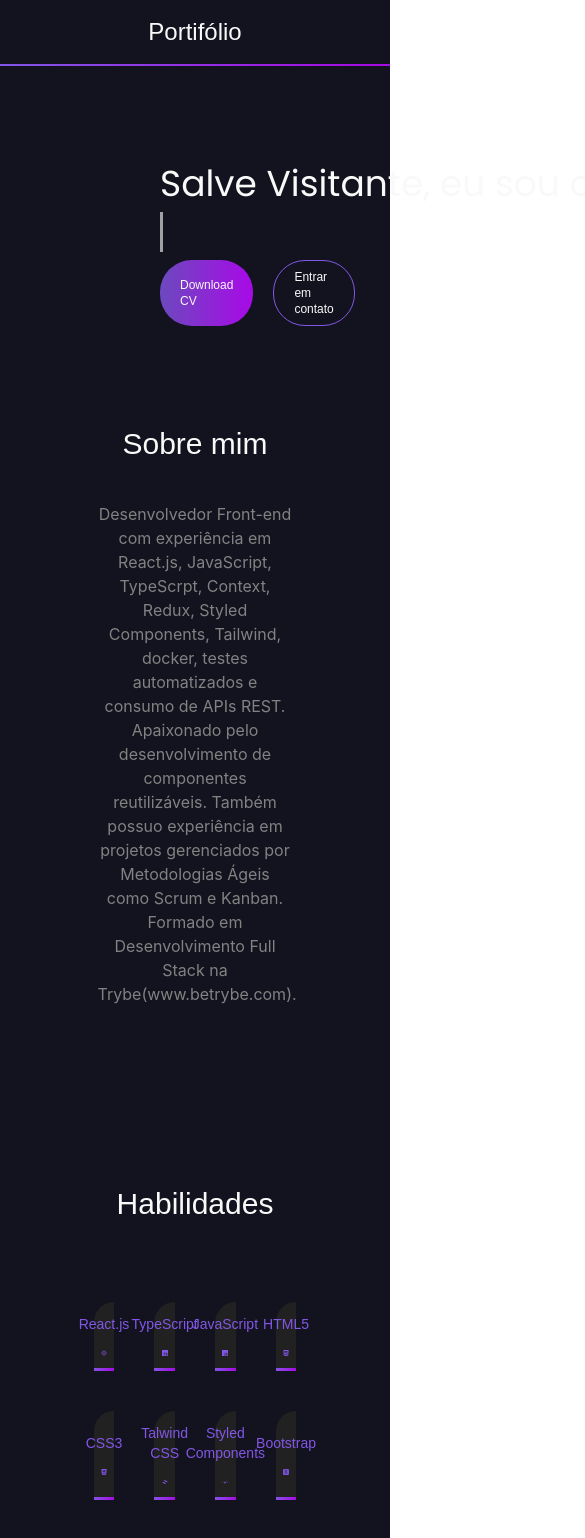
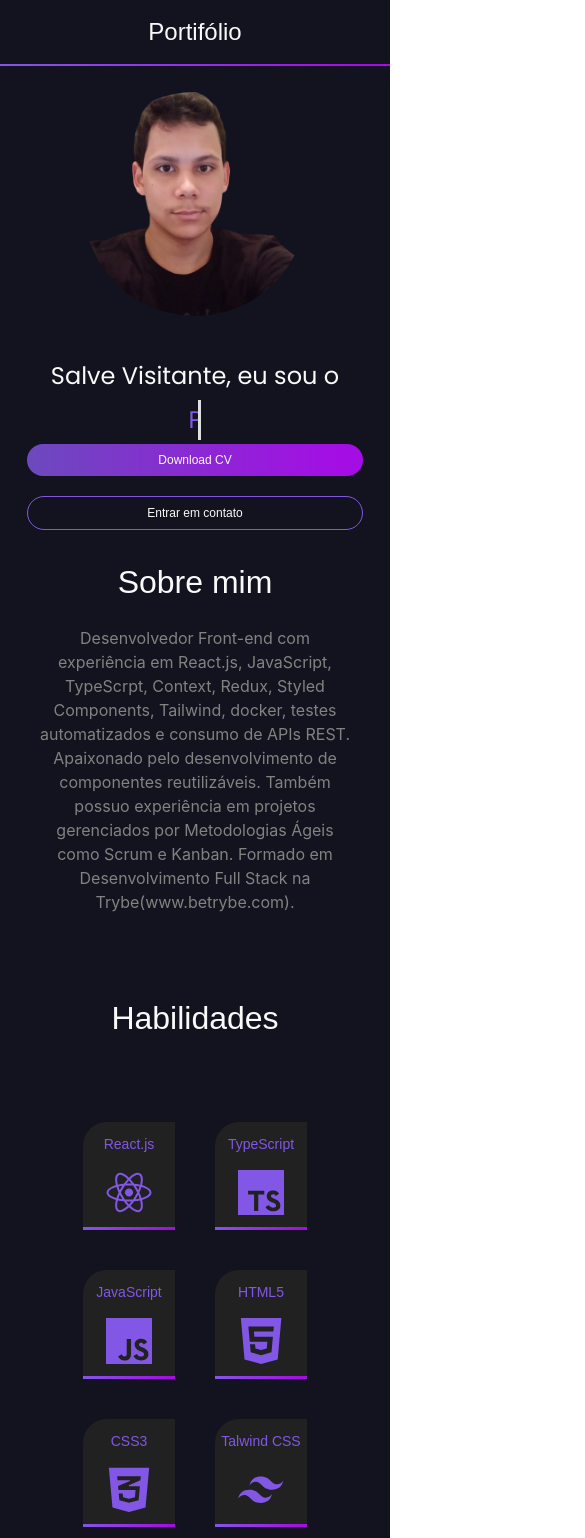
Before and after one commit to PedroAugMedeiros/PedroMedeiros-Portifolio, a React (Create React App) app: page / in a window 390 px wide. Shown: the top 1538 px of the page, 585 px wide, since content can reach past the window. Built offline with nearby package versions, Linux system fonts and the light colour scheme.

Commit message:
apply responsive styles

```diff
--- a/src/components/About.jsx
+++ b/src/components/About.jsx
@@ -1,10 +1,12 @@
 import React from 'react'
 
 export default function About() {
+      {/* <h2 className='text-center m-5 dmsans text-content mx-40 sm:mx-10 sm:m-0 w-[50%] sm:w-[80%] md:m-0 md:w-[90%]text-5xl'>Desenvolvedor Front-end com experiência em React.js, JavaScript, TypeScrpt, Context, Redux, Styled Components, Tailwind, docker, testes automatizados e consumo de APIs REST. Apaixonado pelo desenvolvimento de componentes reutilizáveis. Também possuo experiência em projetos gerenciados por Metodologias Ágeis como Scrum e Kanban. Formado em Desenvolvimento Full Stack na Trybe(www.betrybe.com).</h2></div> */}
 
   return (
-    <div className='flex flex-col items-center gap-5'><h1 className='text-3xl font-dmsans text-titles'>Sobre mim</h1>
-    <p className='text-center m-5 dmsans text-content mx-40 w-[50%]'>Desenvolvedor Front-end com experiência em React.js, JavaScript, TypeScrpt, Context, Redux, Styled Components, Tailwind, docker, testes automatizados e consumo de APIs REST. Apaixonado pelo desenvolvimento de componentes reutilizáveis. Também possuo experiência em projetos gerenciados por Metodologias Ágeis como Scrum e Kanban. Formado em Desenvolvimento Full Stack na Trybe(www.betrybe.com).</p></div>
+    <div className='flex flex-col items-center gap-5'><h1 className='text-[200%] font-dmsans text-titles md:text-[260%]'>Sobre mim</h1>
+        <h2 className='text-center m-5 text-content  dmsans mx-40 sm:mx-10 sm:m-0 w-[50%] sm:w-[80%] md:m-0 md:text-3xl md:w-[90%] '>Desenvolvedor Front-end com experiência em React.js, JavaScript, TypeScrpt, Context, Redux, Styled Components, Tailwind, docker, testes automatizados e consumo de APIs REST. Apaixonado pelo desenvolvimento de componentes reutilizáveis. Também possuo experiência em projetos gerenciados por Metodologias Ágeis como Scrum e Kanban. Formado em Desenvolvimento Full Stack na Trybe(www.betrybe.com).</h2></div>
+
 
   )
 }
--- a/src/components/Contacts.jsx
+++ b/src/components/Contacts.jsx
@@ -30,13 +30,14 @@ export default function Contacts() {
 
   return (
     <div className='flex flex-col items-center gap-5'>
-      <h1 className='text-center text-3xl font-dmsans text-titles'>Contatos</h1>
-      <section className='flex gap-20 items-center m-10 mx-20'>
+      <h1 className='text-center text-[200%] font-dmsans text-titles md:text-[260%]'>Contatos</h1>
+      <section className='flex gap-20 items-center m-10 mx-20 sm:flex-col sm:gap-10 md:flex-wrap md:justify-center md:mx-5'>
         {contacts.map((contact) =>
-                <div className='flex flex-col items-center justify-center'>
-                <a href={contact.link} target='blank'><div className='rounded-full bg-[#212121] mb-3'><img className='p-3' src={contact.icon} alt={contact.icon}/></div></a>
-                <h2 className='text-[#F9F9F9]  line-resume font-dmsans'>{contact.title}</h2>
-                <h3 className='text-[#828282] line-resume font-dmsans'>{contact.content}</h3>
+                // <div className='flex flex-col items-center justify-center md:w-[200%]'>
+                <div className='flex flex-col items-center justify-center md:w-[42%]'>
+                <a className='md:w-[60%]' href={contact.link} target='blank'><div className='rounded-full bg-[#212121] mb-3'><img className='p-3  md:w-[100%] md:p-8' src={contact.icon} alt={contact.icon}/></div></a>
+                <h2 className='text-[#F9F9F9]  line-resume font-dmsans md:text-3xl'>{contact.title}</h2>
+                <h3 className='text-[#828282] line-resume font-dmsans md:text-xl'>{contact.content}</h3>
               </div>)}
 
       </section>
--- a/src/components/Header.jsx
+++ b/src/components/Header.jsx
@@ -6,7 +6,7 @@ export default function Header() {
     <div>
     <section className='flex gap-5 justify-around py-4'>
         <h1 className='font-dmsans text-2xl
- font-medium  text-titles'>
+ font-medium  text-titles md:text-[260%] md:p-4'>
         Portifólio
         </h1>
     </section>
--- a/src/components/Projects.jsx
+++ b/src/components/Projects.jsx
@@ -24,21 +24,21 @@ export default function Projects() {
   },]
 
   return (
-    <div className='flex flex-col gap-10'>
-      <h1 className='text-center text-3xl font-dmsans text-titles'>Projetos</h1>
-      <div className='w-[10%] text-3xl font-dmsans text-titles ml-20'>
+    <div className='flex flex-col gap-10 overflow-y-hidden'>
+      <h1 className='text-center text-[200%] font-dmsans text-titles md:text-[260%]'>Projetos</h1>
+      <div className='w-[10%] text-[150%] font-dmsans text-titles ml-20 sm:w-[40%] sm:ml-10 md:ml-10 md:w-[20%] md:text-[200%]'>
       <h2>Destaques</h2>
       <div className='borderGradientProjects'></div>
       </div>
 
-      <section className='flex flex-wrap gap-5 justify-around items-center'>
+      <section className='flex flex-wrap gap-5 justify-around items-center sm:flex-col sm:justify-center sm:items-center sm:mx-5 md:flex-col md:justify-center md:items-center md:mx-5 md:gap-20 overflow-y-hidden'>
       {projects.map((project) => {
         return (
             <ProjectCard key={project.title} title={project.title} icon={project.icon} linkRepository={project.linkRepository} linkDeploy={project.linkDeploy}/>
         )
       })}
       </section>
-      <div className='flex justify-center mt-10'><a className='w-[70%] p-2 cv-button' href='https://github.com/PedroAugMedeiros?tab=repositories' target='blank'><button className=''>Ver Mais Projetos</button></a></div>
+      <div className='flex justify-center mt-10'><a className='w-[70%] p-2 cv-button md:p-10 md:text-[250%]' href='https://github.com/PedroAugMedeiros?tab=repositories' target='blank'><button className=''>Ver Mais Projetos</button></a></div>
 
     </div>
 
--- a/src/components/Resume.jsx
+++ b/src/components/Resume.jsx
@@ -18,21 +18,21 @@ export default function Resume() {
 
 
   return (
-    <section className='flex justify-between py-20 px-40'>
-    <div className="flex flex-col items-start justify-center w-[100%] gap-2">
-      <p className={`${className === 1 ? firstAnimation : ''} line-resume font-poppins text-4xl text-[#F9F9F9]`}>Salve Visitante, eu sou o
+    <section className='flex justify-between py-20 px-40 sm:flex-col-reverse sm:p-2 sm:w-[100%] sm:justify-center sm:items-center sm:gap-10 md:p-10'>
+    <div className="flex flex-col items-start justify-center w-[100%] gap-2 sm:items-center sm:gap-1 md:w-[100%]">
+      <p className={`${className === 1 ? firstAnimation : ''} line-resume font-poppins text-4xl text-[#F9F9F9] sm:text-[150%] md:text-[250%]`}>Salve Visitante, eu sou o
       </p>
-      <p className={`${className === 2 ? secondAnimation : ''} ${className < 2 ? 'hidden' : ''}  line-resume font-poppins text-4xl text-purple-content`}>  Pedro Medeiros
+      <p className={`${className === 2 ? secondAnimation : ''} ${className < 2 ? 'hidden' : ''}  line-resume font-poppins text-4xl text-purple-content sm:text-[150%] md:text-[250%]`}>  Pedro Medeiros
       </p>
-      <p className={`${className === 3 ? thirdAnimation : ''} ${className < 3 ? 'hidden' : ''} line-resume font-dmsans text-content font-medium`}>  Desenvolvedor Front-End
+      <p className={`${className === 3 ? thirdAnimation : ''} ${className < 3 ? 'hidden' : ''} line-resume font-dmsans text-content font-medium md:text-[200%]`}>  Desenvolvedor Front-End
       </p>
-        <section className="flex items-stretch gap-5">
-        <a className='p-2 px-5  text-xs rounded-full cv-button' href={CV} download>Download CV</a>
-        <a className='p-2 px-5  text-xs rounded-full contact-button' href='mailto:pedroaugmed7@gmail.com' target='blank'>Entrar em contato</a>
+        <section className="flex items-stretch gap-5 sm:flex-col sm:w-[90%]">
+        <a className='p-2 px-5  text-xs rounded-full cv-button md:text-xl md:p-4' href={CV} download>Download CV</a>
+        <a className='p-2 px-5  text-xs rounded-full contact-button md:text-xl md:p-4' href='mailto:pedroaugmed7@gmail.com' target='blank'>Entrar em contato</a>
         </section>
     </div>
-    <div className='flex w-[100%] items-center justify-end'>
-        <img className='w-[60%] rounded-full bg-purple-600 m-0 mr-0' src={MyPhoto}></img>
+    <div className='flex w-[100%] items-center justify-end sm:justify-center md:w-[50%]'>
+        <img className='w-[60%] rounded-full bg-purple-600 m-0 mr-0 md:w-[100%]' src={MyPhoto}></img>
     </div>
     </section>
   )
--- a/src/components/Skills.jsx
+++ b/src/components/Skills.jsx
@@ -72,12 +72,12 @@ export default function Skills() {
 
   return (
     <div className='flex flex-col items-center gap-20'>
-      <h1 className='text-3xl font-dmsans text-titles'>Habilidades</h1>
+      <h1 className='text-[200%] font-dmsans text-titles md:text-[260%]'>Habilidades</h1>
       <section className='flex mx-20 gap-10  flex-wrap justify-center'>
         {skills.map((skill) => {
-          return (<div className='flex flex-col gap-4 items-center bg-[#212121] justify-center py-3 w-[9%] rounded-tl-3xl borderGradientSkills'>
-            <h1 className='text-purple-content font-dmsans text-center font-medium text-sm'>{skill.title}</h1>
-            <img className='w-[30%]' src={skill.icon}/>
+          return (<div className='flex flex-col gap-4 items-center bg-[#212121] justify-center py-3 w-[9%] rounded-tl-3xl borderGradientSkills sm:w-[40%] md:w-[20%]'>
+            <h1 className='text-purple-content font-dmsans text-center font-medium text-sm md:text-xl'>{skill.title}</h1>
+            <img className='w-[49%]' src={skill.icon}/>
           </div>)
         })}
       </section>
--- a/src/pages/Home.jsx
+++ b/src/pages/Home.jsx
@@ -8,10 +8,10 @@ import Resume from "../components/Resume";
 
 export default function Home() {
   return (
-    <div className="flex flex-col gap-5 bg-[#13131F]">
+    <div className="flex flex-col gap-5 bg-[#13131F] overflow-y-auto">
       <Header />
       <Resume />
-      <section className="flex flex-col gap-40">
+      <section className="flex flex-col gap-40 sm:gap-20">
         <About />
         <Skills />
         <Projects />
--- a/tailwind.config.js
+++ b/tailwind.config.js
@@ -17,7 +17,16 @@ module.exports = {
       'content' : '#828282',
       'purple-content' : '#8257E6',
     },
+    screens: {
+      'sm': {'max': '640px'},
+      // => @media (min-width: 640px and max-width: 767px) { ... }
 
+      'md': {'min':'768px', 'max': '980px'},
+      // => @media (min-width: 768px and max-width: 1023px) { ... }
+
+      'lg': {'min': '1024px'},
+      // => @media (min-width: 1024px and max-width: 1279px) { ... }
+    },
     extend: {},
   },
   plugins: [],
```
Also changed, not shown: src/components/ProjectCard.jsx (+10 -9 lines).
